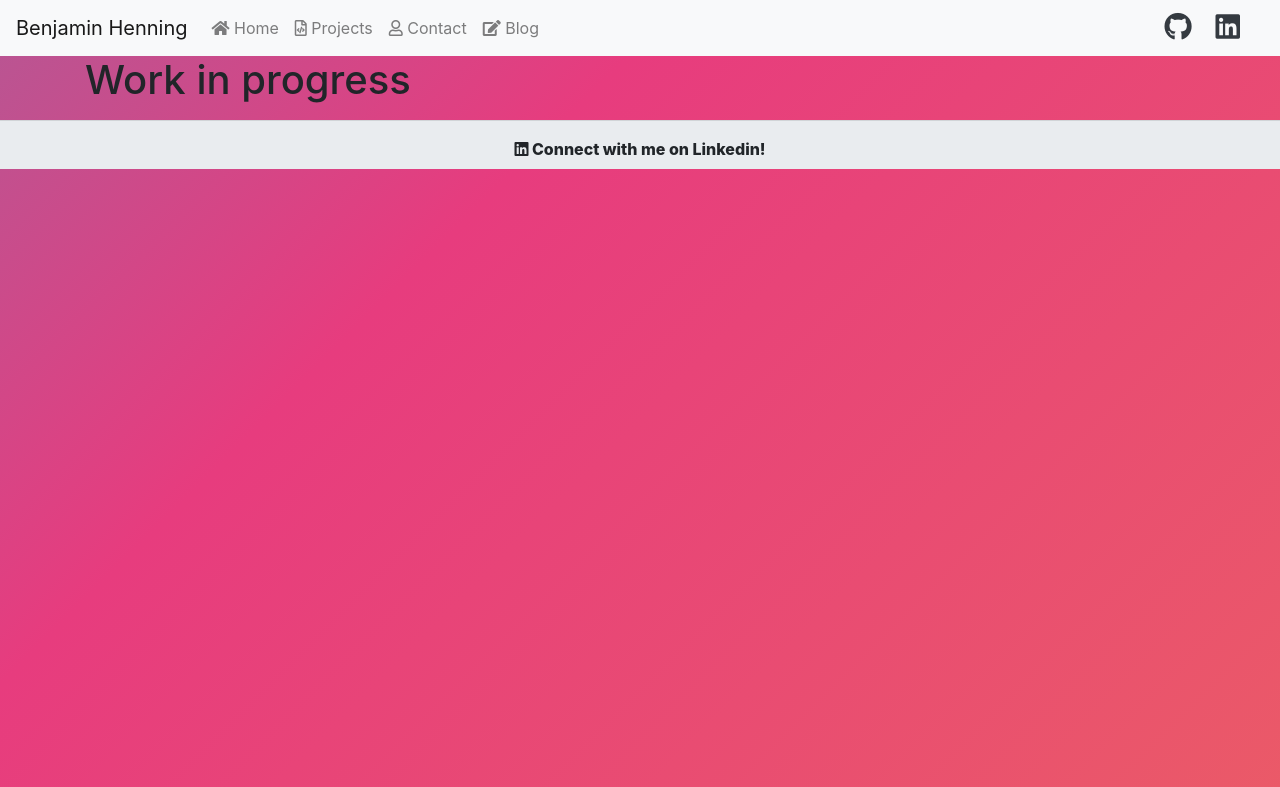
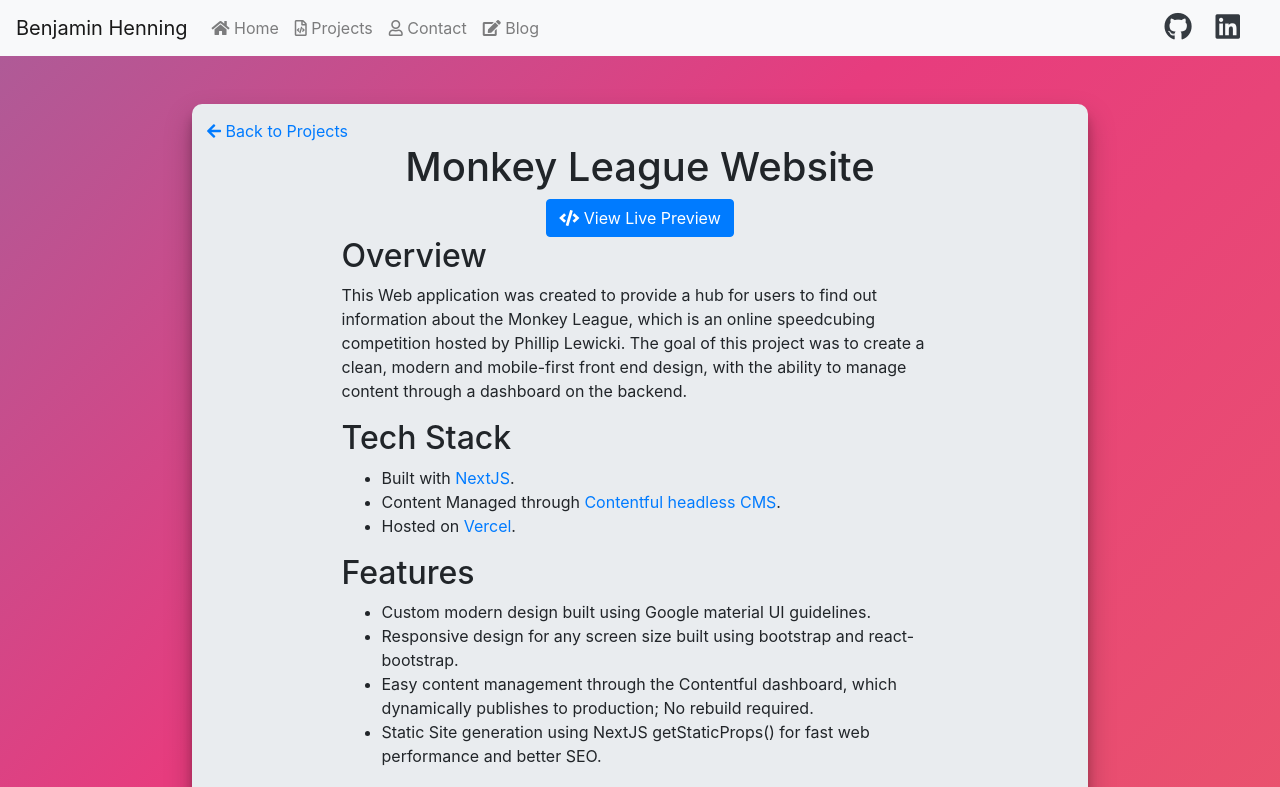
Before and after one commit to bhenning2556/bh-portfolio, a Next.js app: page /projects/monkeyLeague in a window 1280 px wide. Shown: the top 787 px of the page. Built offline with nearby package versions, Linux system fonts and the light colour scheme.

Commit message:
add more info to monkeyLeague page. Fix minor syntax issues on footer.js.

```diff
--- a/components/footer.js
+++ b/components/footer.js
@@ -7,7 +7,7 @@ const Footer = () => {
             href="https://www.linkedin.com/in/benjaminmhenning/"
             target="_blank"
             style={{color:'#212529', fontWeight:'800'}}
-            ><i class="fab fa-linkedin"></i> Connect with me on Linkedin!</a>
+            ><i className="fab fa-linkedin"></i> Connect with me on Linkedin!</a>
       </div>
     </div>
   )
--- a/components/layout.js
+++ b/components/layout.js
@@ -7,7 +7,7 @@ import Link from 'next/link'
 const Layout = ({children}) => {
   return (
     <>
-      <div className="min-vh-100 bg-grad">
+      <div className="min-vh-100 bg-grad" style={{position: "relative"}}>
         <Navbar collapseOnSelect expand="lg" bg="light" variant="light">
           <Navbar.Brand>Benjamin Henning</Navbar.Brand>
           <Nav className="d-inline d-lg-none">
@@ -33,7 +33,7 @@ const Layout = ({children}) => {
 
         <main>{ children }</main>
 
-        <Footer />
+        <Footer style={{position: "absolute", bottom: "0"}}/>
       </div>
     </>
   )
--- a/package.json
+++ b/package.json
@@ -20,6 +20,7 @@
     "react": "17.0.1",
     "react-bootstrap": "^1.4.0",
     "react-dom": "17.0.1",
+    "react-markdown": "^5.0.3",
     "react-pdf": "^5.1.0"
   }
 }
--- a/pages/projects/monkeyLeague.js
+++ b/pages/projects/monkeyLeague.js
@@ -1,9 +1,40 @@
-import { Container } from 'react-bootstrap'
+import Link from 'next/link'
+import { Button, Col, Container } from 'react-bootstrap'
+import styles from '../../styles/Home.module.css'
 
 export default function MonkeyLeague() {
+
   return (
-    <Container>
-      <h1>Work in progress</h1>
+    <Container className={styles.content + " ml-auto mr-auto mb-5 mt-5 pb-5"}>
+      <Link href="/projects" passHref><a><i className="fas fa-arrow-left"></i> Back to Projects</a></Link>
+      <Col className="d-flex flex-column align-items-center">
+        <h1 className="text-center w-100">Monkey League Website</h1>
+        <Link href="https://monkey-league-app-nextjs-contentful-git-master.philliplewicki.vercel.app/"><a target="_blank"><Button><i className="fas fa-code"></i> View Live Preview</Button></a></Link>
+
+        <Container className="w-75">
+          <h2>Overview</h2>
+          <p>This Web application was created to provide a hub for users to find out information about the Monkey League, which is an online speedcubing competition hosted by Phillip Lewicki. The goal of this project was to create a clean, modern and mobile-first front end design, with the ability to manage content through a dashboard on the backend.</p>
+          <h2>Tech Stack</h2>
+          <ul>
+            <li>Built with <Link href="https://nextjs.org/">NextJS</Link>.</li>
+            <li>Content Managed through <Link href="https://www.contentful.com/">Contentful headless CMS</Link>.</li>
+            <li>Hosted on <Link href="https://vercel.com/">Vercel</Link>.</li>
+          </ul>
+          <h2>Features</h2>
+          <ul>
+            <li>Custom modern design built using Google material UI guidelines.</li>
+            <li>Responsive design for any screen size built using bootstrap and react-bootstrap.</li>
+            <li>Easy content management through the Contentful dashboard, which dynamically publishes to production; No rebuild required.</li>
+            <li>Static Site generation using NextJS getStaticProps() for fast web performance and better SEO.</li>
+          </ul>
+          <h2>Credits</h2>
+          <p>Developed by <Link href="https://github.com/bhenning2556">Benjamin Henning</Link>.<br />
+            Designed by Benjamin Henning in collaboration with Phillip Lewicki.</p>
+        </Container>
+
+
+      </Col>
+
     </Container>
   )
 }
```
Also changed, not shown: 1 other file (tests, documents, lock files or other folders).
